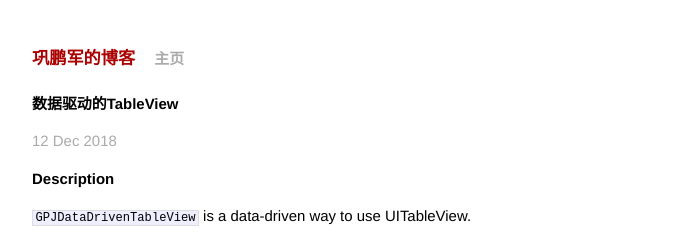
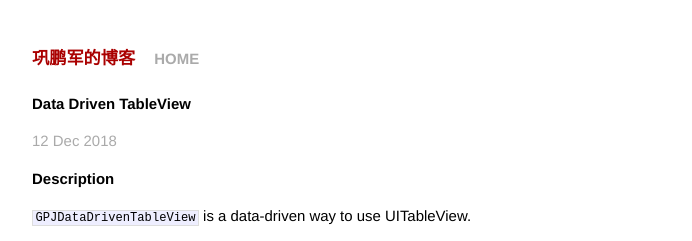
Before and after one commit to gongpengjun/gongpengjun.github.io, a Jekyll site: the page built from _posts/2018-12-12-data-driven-table-view.markdown, in a window 1280 px wide and 900 px high. Shown: the top 241 px of the window, without its empty margins (294-986 px from the left). Built offline with Jekyll 4.4.1, drawn with Linux system fonts in a browser that asks for light colours; some of the changed text lies outside the part shown.

Commit message:
refine doc

```diff
--- a/_layouts/default.html
+++ b/_layouts/default.html
@@ -18,13 +18,13 @@
         <div class="site">
           <div class="header">
             <h1 class="title"><a href="/">{{ site.name }}</a></h1>
-            <a class="extra" href="/">主页</a>
+            <a class="extra" href="/">HOME</a>
           </div>
 
           {{ content }}
 
           <div class="footer">
-            微信公众号: gongpengjunblog / <a href="https://gongpengjun.com/resume.pdf">resume</a> / <a href="https://scholar.google.com/citations?user=VXnRqnwAAAAJ">Google学术</a>
+            WeChat: gongpengjun / <a href="https://gongpengjun.com/resume.pdf">resume</a> / <a href="https://scholar.google.com/citations?user=VXnRqnwAAAAJ">scholar</a>
           </div>
         </div>
 
--- a/_posts/2018-12-12-data-driven-table-view.markdown
+++ b/_posts/2018-12-12-data-driven-table-view.markdown
@@ -1,6 +1,6 @@
 ---
 layout: post
-title: 数据驱动的TableView
+title: Data Driven TableView
 date:   2018-12-12 8:00:00
 categories: iOS
 ---
```
